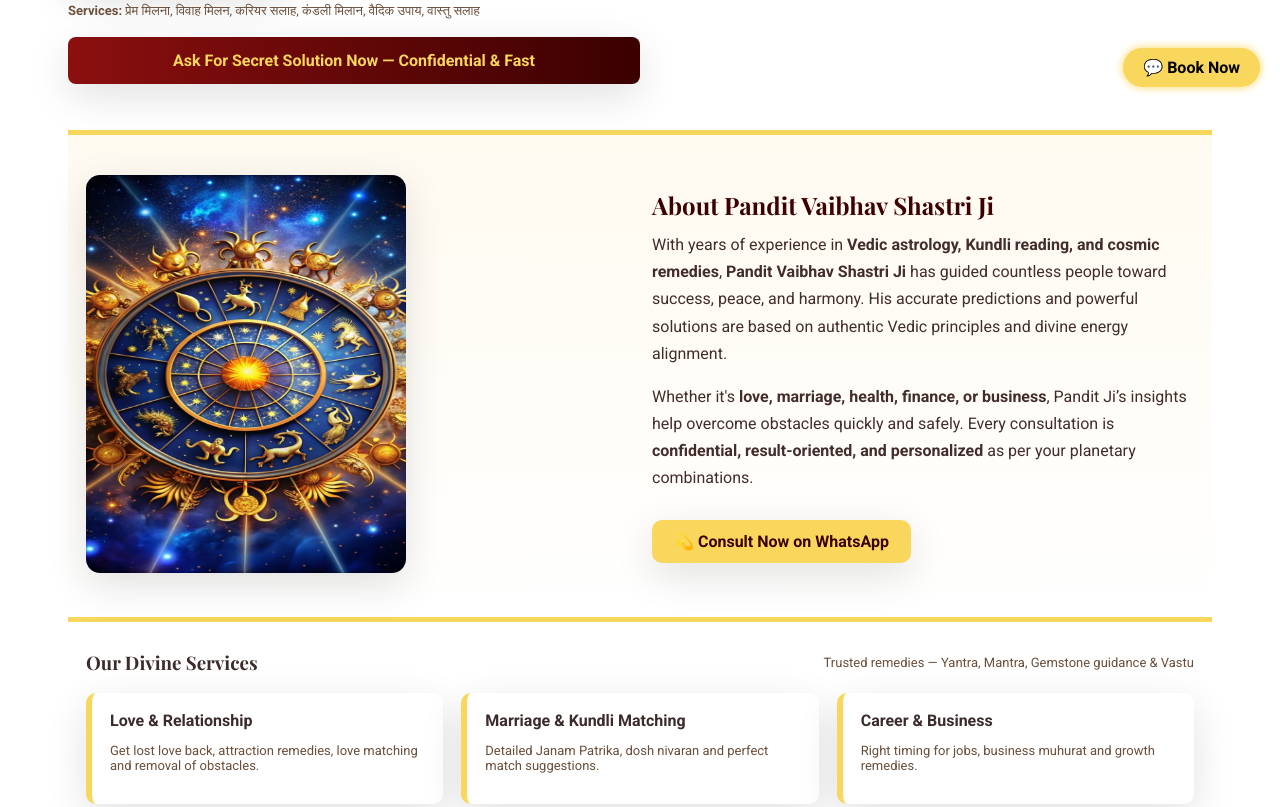
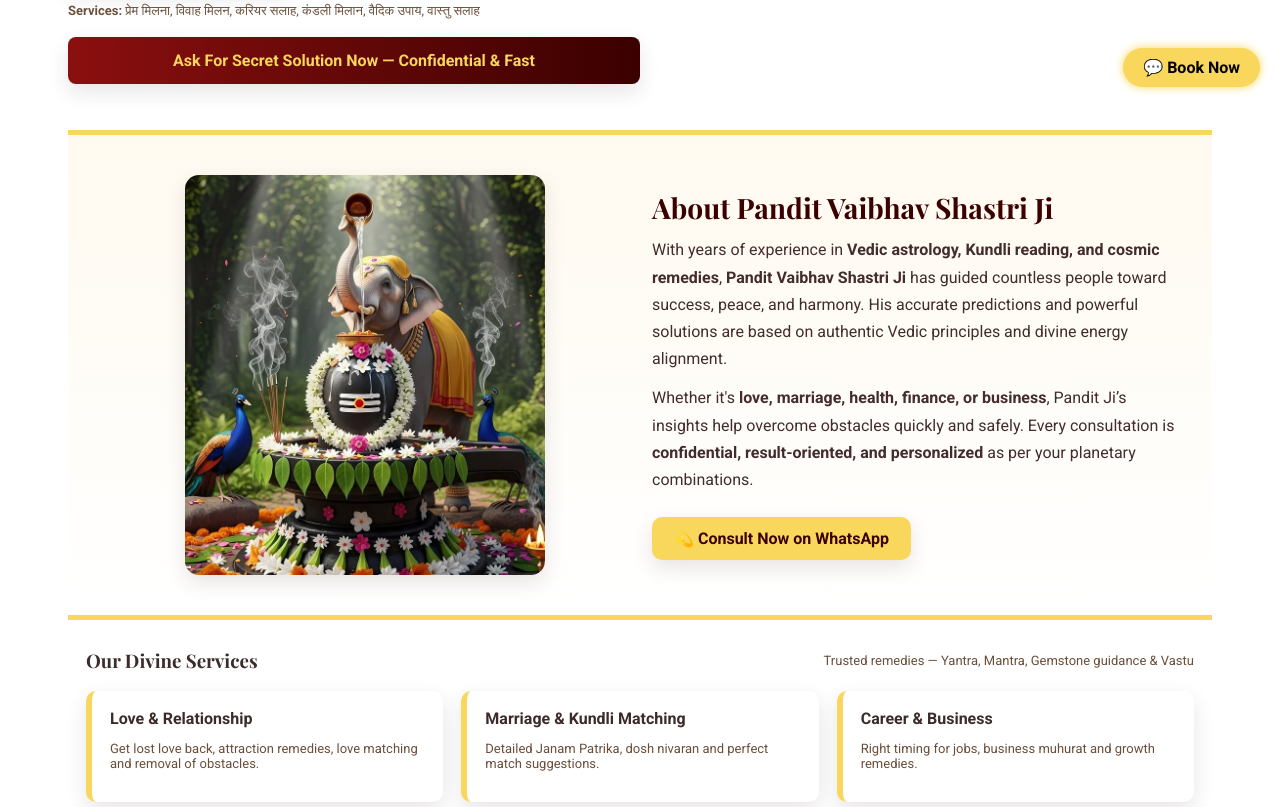
Before and after one commit to hdigitalpro7/Pandit-, a plain HTML site: page index.html in a window 1280 px wide. Shown: the part 693-1500 px from the top of the page. Drawn offline with nearby package versions, Linux system fonts and the light colour scheme.

Commit message:
Updated project files

```diff
--- a/index.html
+++ b/index.html
@@ -235,29 +235,150 @@ section { animation: fadeUp 0.8s ease both; }
       </div>
     </section>
    <!-- ABOUT PANDIT JI -->
-    <section style="background:linear-gradient(180deg,#fffaf0,#fff);padding:40px 0;border-top:5px solid var(--gold);border-bottom:5px solid var(--gold);">
-      <div class="container" style="display:grid;grid-template-columns:1fr 1fr;gap:24px;align-items:center;">
-        <div>
-          <img src="Гороскоп для Весов, Льва, Рака_ что вас ждет_.jpeg" alt="Pandit Vaibhav Shastri Ji" style="width:100%;max-width:320px;border-radius:14px;box-shadow:var(--shadow); height: 398px;">
-        </div>
-        <div>
-          <h2 style="font-family:'Playfair Display';color:var(--deep-red);margin:0 0 10px;">About Pandit Vaibhav Shastri Ji</h2>
-          <p style="font-size:16px;line-height:1.7;color:#422c2c;margin-top:0;">
+<section class="about-pandit" aria-labelledby="about-pandit-heading">
+  <div class="container">
+    <figure class="pandit-figure">
+      <!-- use a simpler filename or provide webp / srcset for better performance -->
+     <img
+      src="download (2).jpeg"
+      alt="Pandit Vaibhav Shastri Ji - Expert Vedic Astrologer "
+      loading="lazy"
+      class="pandit-img " style="height: 400px;"
+    >
+    </figure>
+
+    <div class="pandit-content">
+      <h2 id="about-pandit-heading">About Pandit Vaibhav Shastri Ji</h2>
+
+      <p>
         With years of experience in <strong>Vedic astrology, Kundli reading, and cosmic remedies</strong>,
         <strong>Pandit Vaibhav Shastri Ji</strong> has guided countless people toward success, peace, and harmony.
         His accurate predictions and powerful solutions are based on authentic Vedic principles and divine energy alignment.
       </p>
-          <p style="font-size:16px;line-height:1.7;color:#422c2c;">
+
+      <p>
         Whether it's <strong>love, marriage, health, finance, or business</strong>, Pandit Ji’s insights help overcome obstacles quickly and safely.
         Every consultation is <strong>confidential, result-oriented, and personalized</strong> as per your planetary combinations.
       </p>
-          <a href="https://wa.me/+919664432853?text=Namaste%20Pandit%20Ji%2C%20I%20want%20to%20book%20a%20consultation"
-             style="display:inline-block;margin-top:12px;background:var(--gold);color:var(--deep-red);padding:12px 22px;border-radius:10px;font-weight:800;text-decoration:none;box-shadow:var(--shadow);">
+
+      <a
+        class="cta-whatsapp"
+        href="https://wa.me/+919664432853?text=Namaste%20Pandit%20Ji%2C%20I%20want%20to%20book%20a%20consultation"
+        role="button"
+        aria-label="Consult now on WhatsApp"
+      >
         💫 Consult Now on WhatsApp
       </a>
     </div>
   </div>
 </section>
+
+<style>
+  :root{
+    --gold: #f4c430;        /* keep your existing vars if already defined */
+    --deep-red: #7b2e2e;
+    --shadow: 0 8px 20px rgba(66, 44, 44, 0.12);
+    --content-max: 1100px;
+  }
+
+  .about-pandit{
+    background: linear-gradient(180deg,#fffaf0,#fff);
+    padding: 40px 16px;
+    border-top: 5px solid var(--gold);
+    border-bottom: 5px solid var(--gold);
+  }
+
+  .about-pandit .container{
+    max-width: var(--content-max);
+    margin: 0 auto;
+    display: grid;
+    grid-template-columns: 1fr 1fr;
+    gap: 24px;
+    align-items: center;
+    align-content: center;
+    padding: 0 12px;
+  }
+
+  /* Image column */
+  .pandit-figure{
+    margin: 0;
+    display: flex;
+    justify-content: center; /* center image on small widths when stacked */
+  }
+
+  .pandit-img{
+    width: 100%;
+    max-width: 360px;       /* limits size on large screens */
+    height: auto;           /* preserve aspect ratio */
+    border-radius: 14px;
+    box-shadow: var(--shadow);
+    object-fit: cover;      /* crops nicely if different aspect ratios provided */
+    display: block;
+  }
+
+  /* Content column */
+  .pandit-content h2{
+    font-family: "Playfair Display", serif;
+    color: var(--deep-red);
+    margin: 0 0 10px;
+    font-size: clamp(1.4rem, 2.2vw, 2rem);
+  }
+
+  .pandit-content p{
+    font-size: 1rem;
+    line-height: 1.7;
+    color: #422c2c;
+    margin: 0 0 12px;
+  }
+
+  .cta-whatsapp{
+    display: inline-block;
+    margin-top: 12px;
+    background: var(--gold);
+    color: var(--deep-red);
+    padding: 12px 22px;
+    border-radius: 10px;
+    font-weight: 800;
+    text-decoration: none;
+    box-shadow: var(--shadow);
+    transition: transform .12s ease, box-shadow .12s ease;
+  }
+
+  .cta-whatsapp:focus,
+  .cta-whatsapp:hover{
+    transform: translateY(-3px);
+    box-shadow: 0 12px 26px rgba(66,44,44,0.14);
+    outline: none;
+  }
+
+  .cta-whatsapp:focus{
+    box-shadow: 0 0 0 4px rgba(244,196,48,0.12);
+  }
+
+  /* Responsive: stack on narrow screens */
+  @media (max-width: 768px){
+    .about-pandit .container{
+      grid-template-columns: 1fr;
+      gap: 18px;
+      text-align: center;
+    }
+    .pandit-content p{
+      margin-left: 6%;
+      margin-right: 6%;
+    }
+    .pandit-figure{ order: -1; } /* show image above content on mobile */
+  }
+
+  /* Fine tune for very small screens */
+  @media (max-width: 420px){
+    .pandit-img{
+      max-width: 320px;
+    }
+    .pandit-content p{
+      font-size: 0.98rem;
+    }
+  }
+</style>
 
     <!-- SERVICES -->
     <section>
```
Lines whose indentation alone changed are shown as unchanged.
